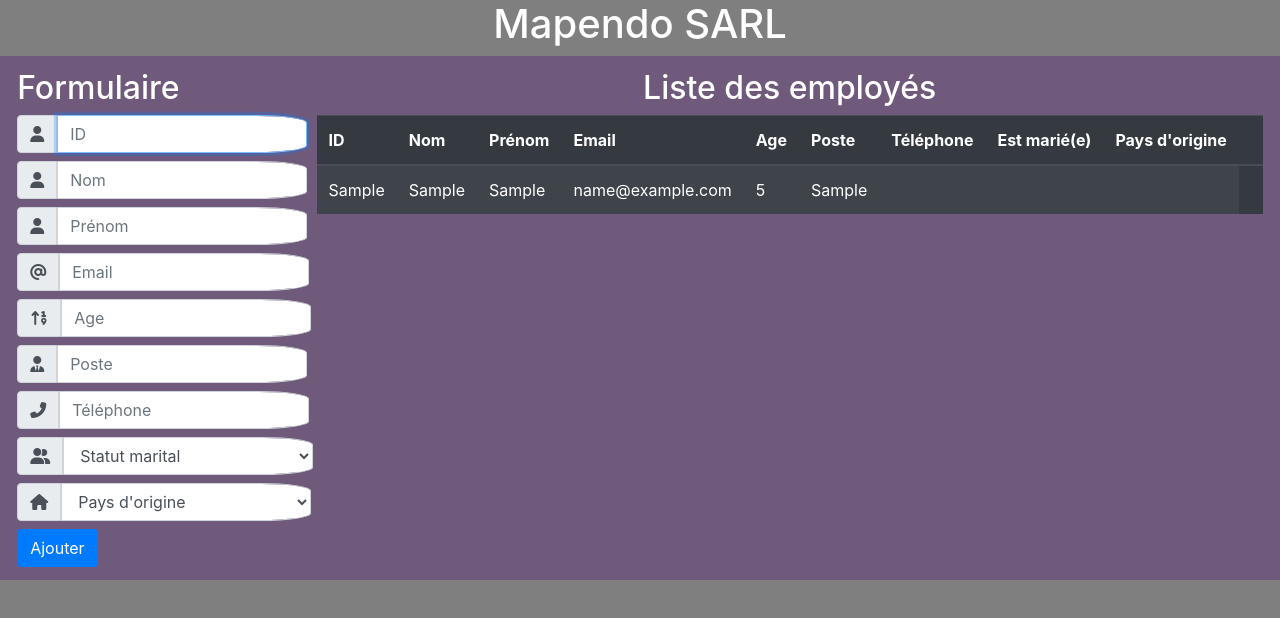
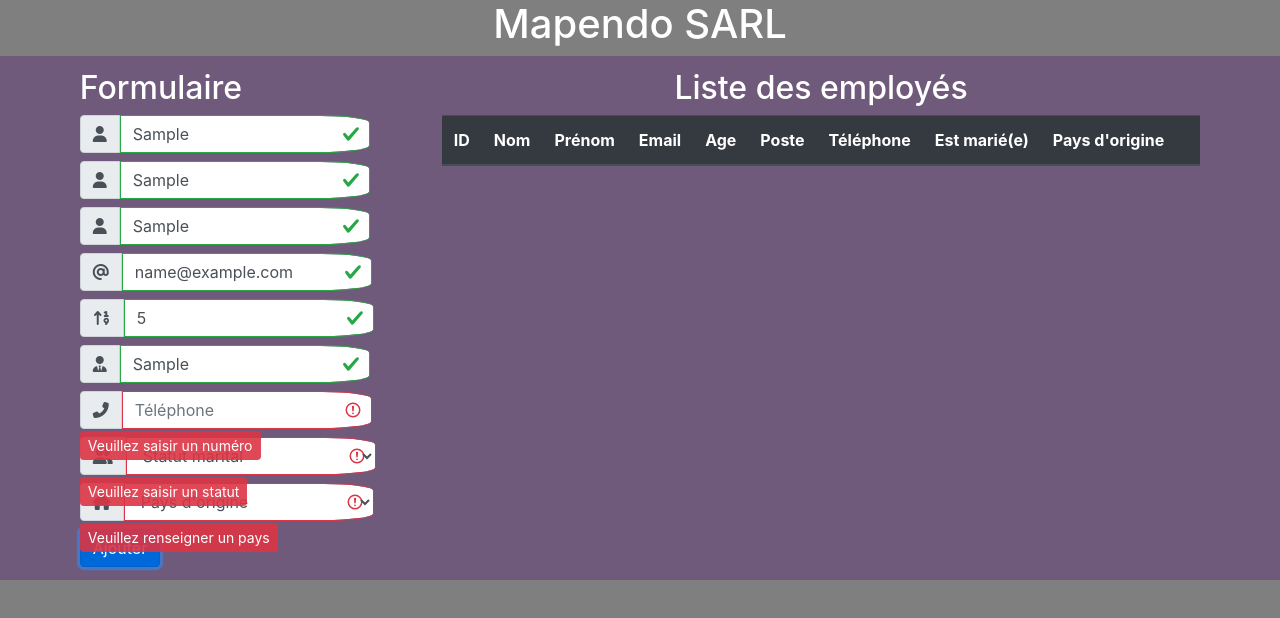
Before and after one commit to JosephKabemba/CRUD_BRIEF_JOSEPH, a website: page index.html in a window 1280 px wide. Both pictures are taken after typing "Sample", "Sample", "Sample", "name@example.com", "5", "Sample" into the empty fields and a click on the button "Ajouter". Drawn offline with nearby package versions, Linux system fonts and the light colour scheme.

Commit message:
Ajout de la validation du formulaire

```diff
--- a/index.html
+++ b/index.html
@@ -20,7 +20,12 @@
     <h1>Mapendo SARL</h1>
     <div class="conteneur">
       <div class="formulaire">
-        <form id="formulaireEmploye" autocomplete>
+        <form
+          class="needs-validation"
+          id="formulaireEmploye"
+          novalidate
+          autocomplete
+        >
           <h2>Formulaire</h2>
           <div class="input-group mb-2">
             <div class="input-group-prepend">
@@ -38,13 +43,16 @@
             <div class="input-group-prepend">
               <span class="input-group-text"><i class="fas fa-user"></i></span>
               <input
-
                 type="text"
-                id="nom"
+                id="nom validationTooltip05"
                 name="nom"
                 class="form-control"
                 placeholder="Nom"
+                required
               />
+              <div class="invalid-tooltip">
+                Veuillez saisir un nom
+              </div>
             </div>
           </div>
           <div class="input-group mb-2">
@@ -56,7 +64,11 @@
                 name="prenom"
                 class="form-control"
                 placeholder="Prénom"
+                required
               />
+              <div class="invalid-tooltip">
+                Veuillez saisir un prénom
+              </div>
             </div>
           </div>
           <div class="input-group mb-2">
@@ -68,7 +80,11 @@
                 name="email"
                 class="form-control"
                 placeholder="Email"
+                required
               />
+              <div class="invalid-tooltip">
+                Veuillez saisir un email valide
+              </div>
             </div>
           </div>
           <div class="input-group mb-2">
@@ -96,7 +112,11 @@
                 name="poste"
                 class="form-control"
                 placeholder="Poste"
+                required
               />
+              <div class="invalid-tooltip">
+                Veuillez renseigner un poste
+              </div>
             </div>
           </div>
           <div class="input-group mb-2">
@@ -110,7 +130,11 @@
                 name="numeroTelephone"
                 class="form-control"
                 placeholder="Téléphone"
+                required
               />
+              <div class="invalid-tooltip">
+                Veuillez saisir un numéro
+              </div>
             </div>
           </div>
           <div class="input-group mb-2">
@@ -118,20 +142,28 @@
               <span class="input-group-text"
                 ><i class="fas fa-user-friends"></i
               ></span>
-              <select name="estMarie" id="estMarie" class="form-control">
+              <select
+                name="estMarie"
+                id="estMarie"
+                class="form-control"
+                required
+              >
                 <option value="" selected>Statut marital</option>
                 <option value="celibaire">Célibataire</option>
                 <option value="marie">Marié(e)</option>
                 <option value="divorce">Divorcé(e)</option>
                 <option value="veuf">Veuf(ve)</option>
               </select>
+              <div class="invalid-tooltip">
+                Veuillez saisir un statut
+              </div>
             </div>
           </div>
 
           <div class="input-group mb-2">
             <div class="input-group-prepend">
               <span class="input-group-text"><i class="fas fa-home"></i></span>
-              <select name="pays" id="pays" class="form-control">
+              <select name="pays" id="pays" class="form-control" required>
                 <option value="" selected>Pays d'origine</option>
                 <option value="Afganistan">Afghanistan</option>
                 <option value="Albania">Albania</option>
@@ -402,9 +434,17 @@
                 <option value="Zambia">Zambia</option>
                 <option value="Zimbabwe">Zimbabwe</option>
               </select>
+              <div class="invalid-tooltip">
+                Veuillez renseigner un pays
+              </div>
             </div>
           </div>
-          <button type="submit" value="Enregistrer" class="btn btn-primary" id="btnAjouter">
+          <button
+            type="submit"
+            value="Enregistrer"
+            class="btn btn-primary"
+            id="btnAjouter"
+          >
             Ajouter
           </button>
         </form>
--- a/main.js
+++ b/main.js
@@ -1,6 +1,16 @@
 //Création de la classe Employe
 class Employe {
-    constructor(id, nom, prenom, email, age, poste, numeroTelephone, estMarie, pays) {
+  constructor(
+    id,
+    nom,
+    prenom,
+    email,
+    age,
+    poste,
+    numeroTelephone,
+    estMarie,
+    pays
+  ) {
     this.id = id;
     this.nom = nom;
     this.prenom = prenom;
@@ -88,7 +98,6 @@
 
 //Ajouter un employé
 document.querySelector("#formulaireEmploye").addEventListener("submit", (e) => {
-
   //Annuler le comportement par défaut du submit
   e.preventDefault();
 
@@ -124,3 +133,30 @@
 
   GUI.reinitialiserLeFormulaire();
 });
+
+//Validation du formulaire
+(function () {
+  "use strict";
+  window.addEventListener(
+    "load",
+    function () {
+      // Fetch all the forms we want to apply custom Bootstrap validation styles to
+      let forms = document.getElementsByClassName("needs-validation");
+      // Loop over them and prevent submission
+      let validation = Array.prototype.filter.call(forms, function (form) {
+        form.addEventListener(
+          "submit",
+          function (event) {
+            if (form.checkValidity() === false) {
+              event.preventDefault();
+              event.stopPropagation();
+            }
+            form.classList.add("was-validated");
+          },
+          false
+        );
+      });
+    },
+    false
+  );
+})();
```
Lines whose indentation alone changed are shown as unchanged.
